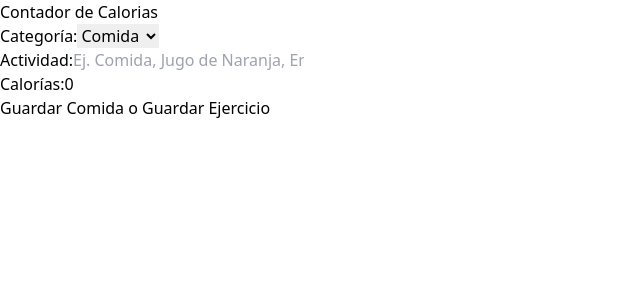
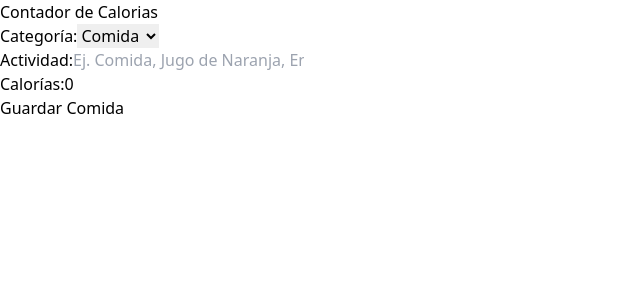
Before and after one commit to DanielMR-dev/ContadorCalorias-REACT-TypeScript, a React (Vite) app: page / in a window 1280 px wide. Shown: the top 300 px of the page, without its empty margins (0-640 px from the left). Built offline with nearby package versions, Linux system fonts and the light colour scheme.

Commit message:
140. Mostrar de forma condicional el Texto si es Ejercicio o Comida al guardar.

```diff
--- a/src/components/Form.tsx
+++ b/src/components/Form.tsx
@@ -71,7 +71,7 @@ export default function Form() {
             <input
                 type="submit"
                 className="bg-gray-800 hover:bg-gray-900 w-full p-2 font-bold uppercase text-white cursor-pointer disabled:opacity-10"
-                value='Guardar Comida o Guardar Ejercicio'
+                value={activity.category === 1 ? 'Guardar Comida' : 'Guardar Ejercicio'}
                 disabled={!isValidActivity()}
             />
 
```
